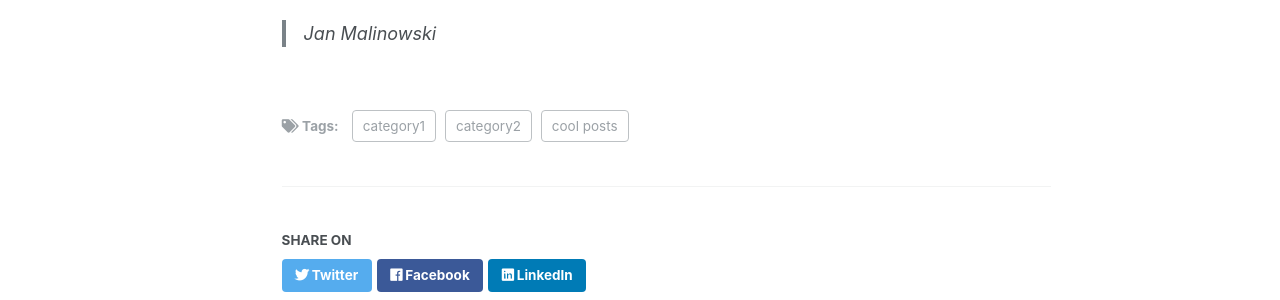
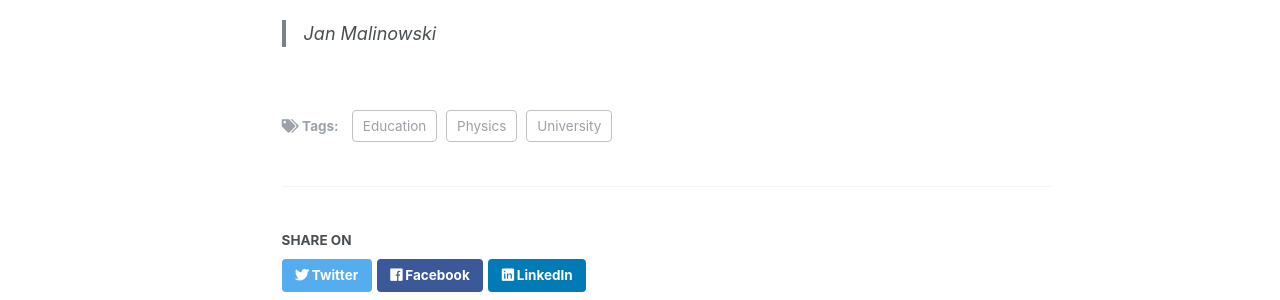
Before and after one commit to JanMalinowski/JanMalinowski.github.io, a Jekyll site: the page built from _posts/2020-12-12-blog-post-1.md, in a window 1280 px wide and 900 px high, scrolled down 3242 px. Shown: the part 442-742 px from the top of the window. Built offline with Jekyll 4.4.1, drawn with Linux system fonts in a browser that asks for light colours; formulas are drawn with MathJax 3.

Commit message:
Changed tags

```diff
--- a/_posts/2020-12-12-blog-post-1.md
+++ b/_posts/2020-12-12-blog-post-1.md
@@ -4,9 +4,9 @@ date: 2020-12-12
 permalink: /posts/2020/12/I-wish-I-had-become-a-comedian-or-why-I-have-lost-my-interest-in-physics/
 excerpt: " Starting my physics degree at Oxford I was very passionate about it. I was even thinking of becoming an academic someday. However, having studied it for almost three years, I am almost a hundred per cent sure that **physics is not my cup of tea**. "
 tags:
-  - cool posts
-  - category1
-  - category2
+  - Education
+  - Physics
+  - University
 
 ---
 
```
